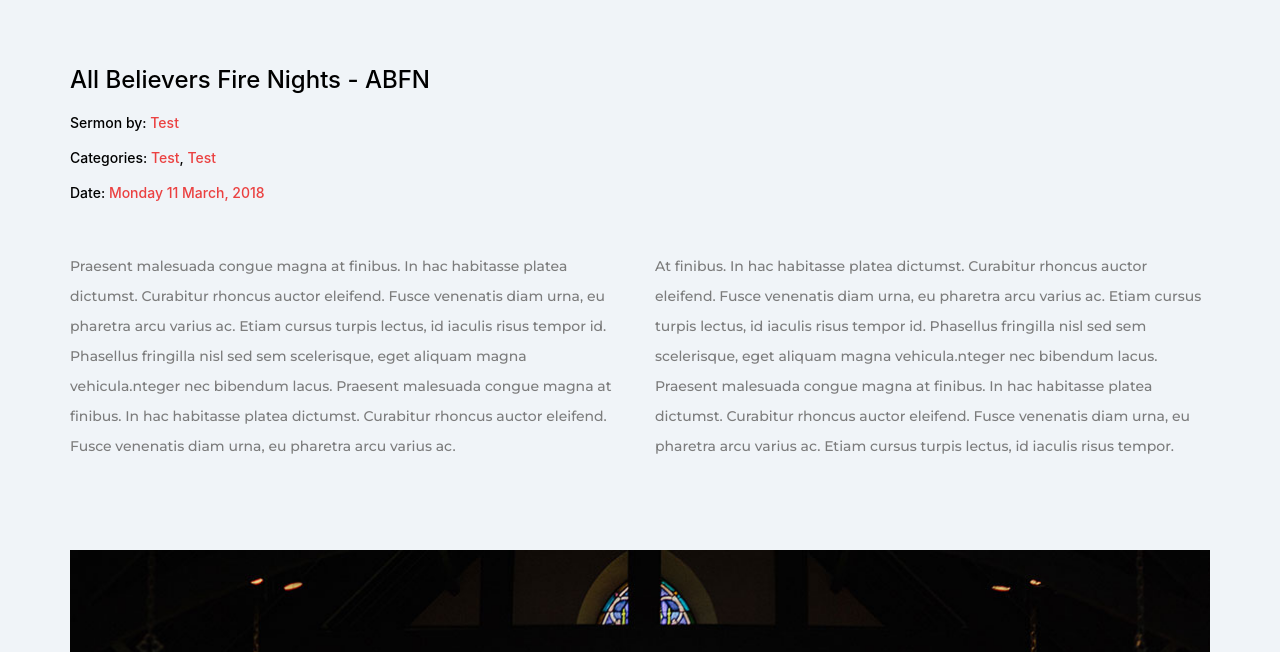
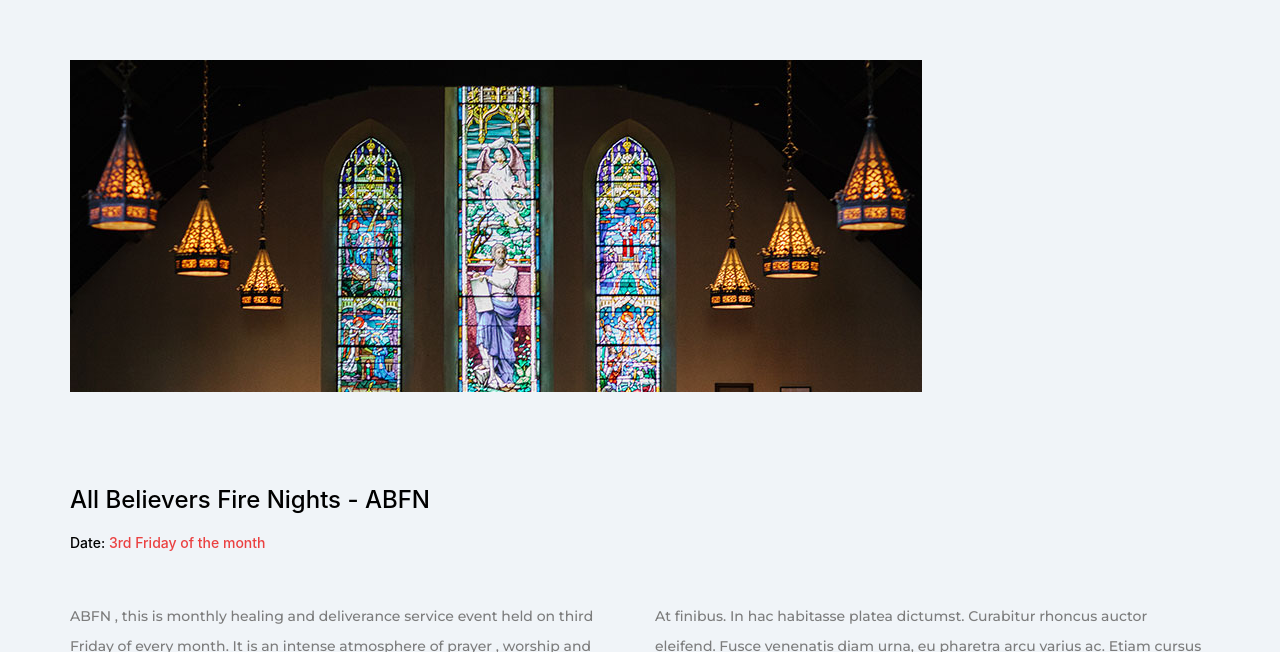
Before and after one commit to PeterFerguson92/dansah-web, an Angular app: page /eventDetail/1 in a window 1280 px wide. Shown: the part 448-1100 px from the top of the page. Built offline with nearby package versions, Linux system fonts and the light colour scheme; a web font is replaced by a local one.

Commit message:
added variables

```diff
--- a/src/app/sections/event-detail-section/event-detail-section.component.html
+++ b/src/app/sections/event-detail-section/event-detail-section.component.html
@@ -1,14 +1,21 @@
 <div class="sermon">
     <div class="container">
+        <div class="row">
+            <div class="col">
+                <div class="sermon_image_small"><img src="{{ event.imgPath }}" alt="" /></div>
+            </div>
+        </div>
         <div class="row">
             <div class="col">
                 <div class="sermon_title_container d-flex flex-lg-row flex-column align-items-start justify-content-start">
                     <div class="sermon_content">
                         <div class="sermon_title">{{ event.title }}</div>
                         <ul class="sermon_list">
-                            <li>Sermon by: <a>Test</a></li>
-                            <li>Categories: <a>Test</a>, <a href="#">Test</a></li>
-                            <li>Date: <a>Monday 11 March, 2018</a></li>
+                            <!-- <li>Sermon by: <a>Test</a></li>
+                            <li>Categories: <a>Test</a>, <a href="#">Test</a></li> -->
+                            <li>
+                                Date: <a>{{ event.detail1 }} {{ event.detail2 }}</a>
+                            </li>
                         </ul>
                     </div>
                     <!-- <div class="sermon_buttons ml-lg-auto">
@@ -28,10 +35,7 @@
             <div class="col-lg-6">
                 <div class="sermon_text">
                     <p>
-                        Praesent malesuada congue magna at finibus. In hac habitasse platea dictumst. Curabitur rhoncus auctor eleifend. Fusce
-                        venenatis diam urna, eu pharetra arcu varius ac. Etiam cursus turpis lectus, id iaculis risus tempor id. Phasellus fringilla
-                        nisl sed sem scelerisque, eget aliquam magna vehicula.nteger nec bibendum lacus. Praesent malesuada congue magna at finibus.
-                        In hac habitasse platea dictumst. Curabitur rhoncus auctor eleifend. Fusce venenatis diam urna, eu pharetra arcu varius ac.
+                        {{ event.description }}
                     </p>
                 </div>
             </div>
@@ -45,11 +49,6 @@
                         iaculis risus tempor.
                     </p>
                 </div>
-            </div>
-        </div>
-        <div class="row">
-            <div class="col">
-                <div class="sermon_image_small"><img src="../../../assets/images/sermon_small.jpg" alt="" /></div>
             </div>
         </div>
         <!-- <div class="row">
```
